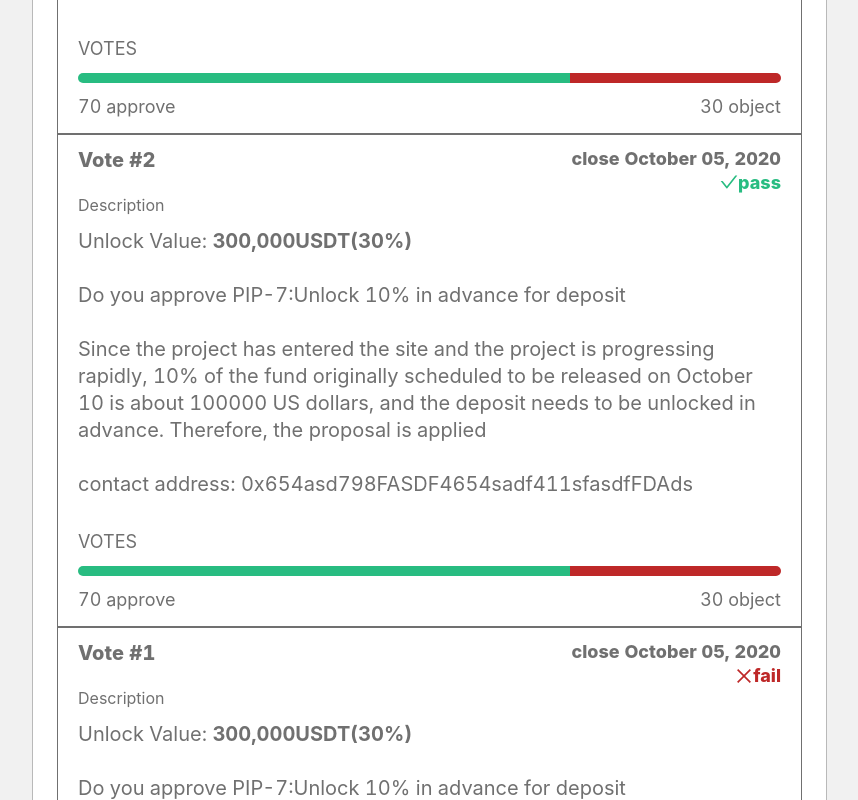
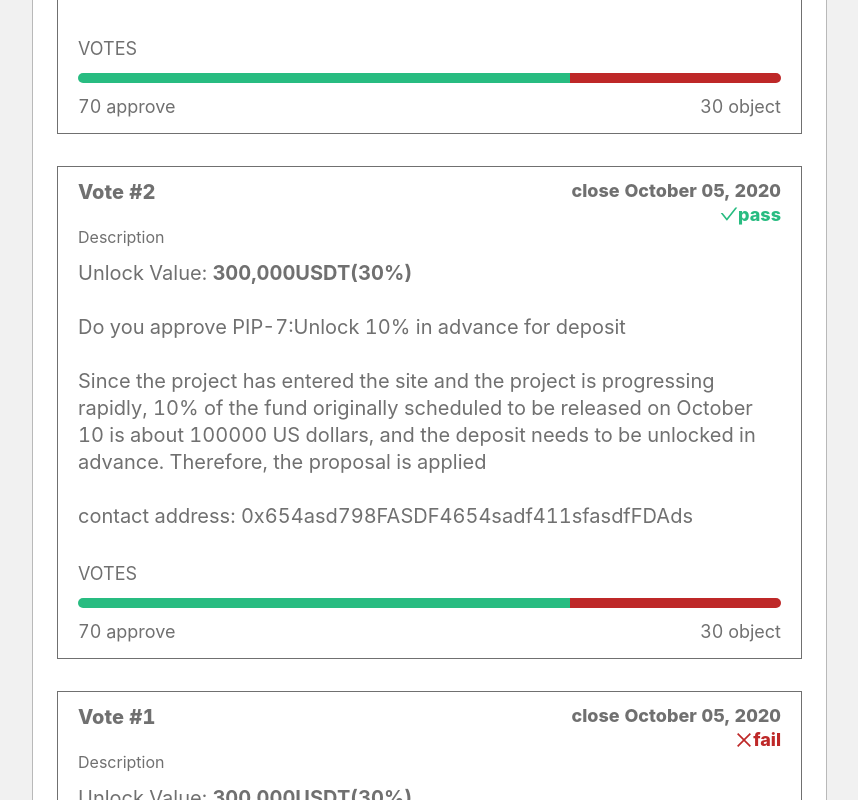
Before and after one commit to dada-fintech/mining-dd-finance, a React (Create React App) app: page /dashboard in a window 1280 px wide. Shown: the part 640-1440 px from the top of the page, without its empty margins (74-932 px from the left). Built offline with nearby package versions, Linux system fonts and the light colour scheme.

Commit message:
style fix

```diff
--- a/src/pages/Dashboard/modules/Process/style.scss
+++ b/src/pages/Dashboard/modules/Process/style.scss
@@ -3,7 +3,7 @@
         padding: 12px 20px;
         border: 1px solid #707070;
         color: #707070;
-
+        margin-bottom: 32px;
         .top {
             display: flex;
             align-items: flex-start;
--- a/src/pages/Dashboard/modules/Vote/style.scss
+++ b/src/pages/Dashboard/modules/Vote/style.scss
@@ -3,6 +3,7 @@
         padding: 12px 20px;
         border: 1px solid #707070;
         color: #707070;
+        margin-bottom: 32px;
 
         .top {
             display: flex;
```
